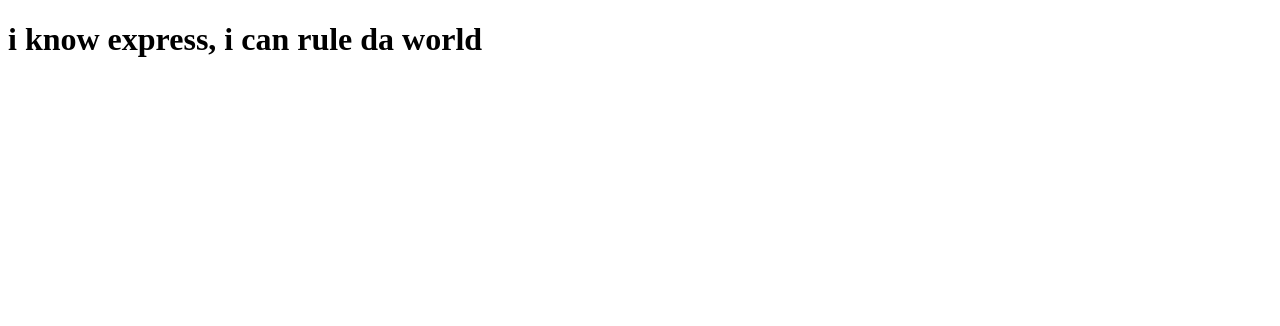
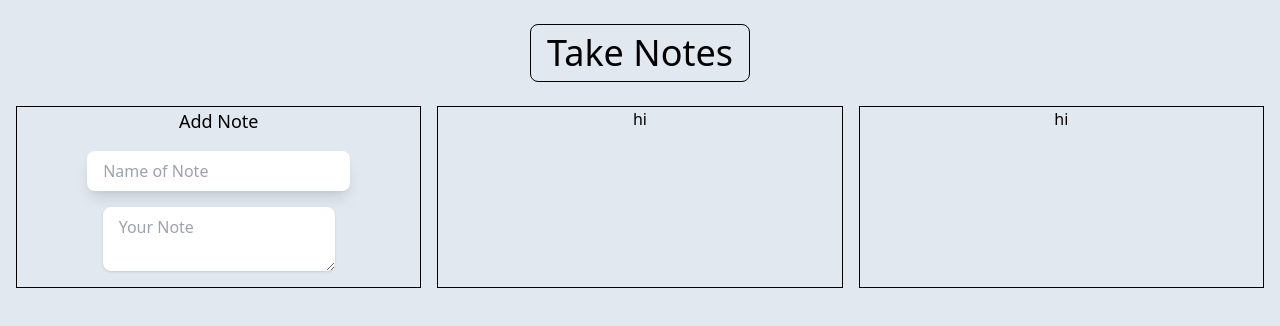
Before and after one commit to ben40d9/fullstack-proj, a website: page public/index.html in a window 1280 px wide. Drawn offline with nearby package versions, Linux system fonts and the light colour scheme; no server answers.

Commit message:
last one to check

```diff
--- a/public/index.html
+++ b/public/index.html
@@ -4,10 +4,34 @@
     <meta charset="UTF-8">
     <meta http-equiv="X-UA-Compatible" content="IE=edge">
     <meta name="viewport" content="width=device-width, initial-scale=1.0">
-    <title>Document</title>
+    <title>Take Notes</title>
+    <script src="https://ajax.googleapis.com/ajax/libs/jquery/3.6.0/jquery.min.js"></script>
+    <script src="https://cdn.tailwindcss.com"></script>
 </head>
-<body>
-    <h1>i know express, i can rule da world</h1>
+<body class = "bg-slate-200">
+    <script>
+        $(document).ready(async function (){
+            const getNotesRequest = await fetch("/notes")
+            const notes = await getNotesRequest.json()
+        })
+    </script>
+
+    <div class = "flex flex-row justify-center mb-6">
+        <h1 class ="text-4xl px-4 py-2 mt-6 border border-black rounded-lg" id = "myInfo"> Take Notes</h1>
+    </div>
+
+    <div class = "grid grid-cols-3 gap-4 mx-4">
+        <div class = "flex flex-col place-items-center border border-black">
+            <h1 class = "text-lg mb-4">Add Note</h1>
+            <input class = "px-4 py-2 rounded-lg shadow-lg mb-4" type = "text" placeholder = "Name of Note">
+            <textarea class="px-4 py-2 rounded-lg shadow mb-4" placeholder="Your Note"></textarea>
+        </div>
+        <div class = "border border-black text-center">hi</div>
+        <div class = "border border-black text-center">hi</div>
+    </div>
+
+
+
 
 </body>
 </html>
```
